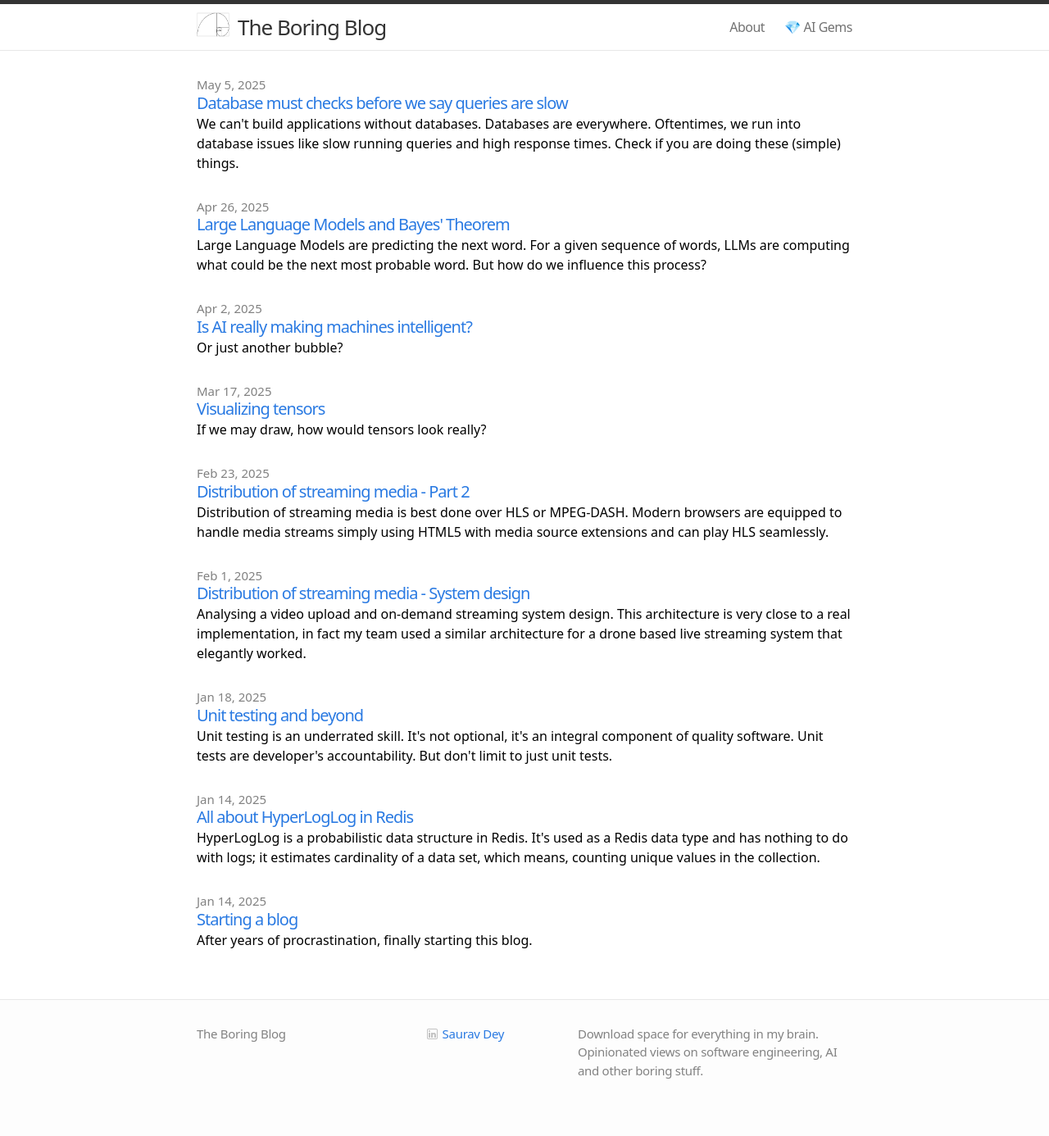
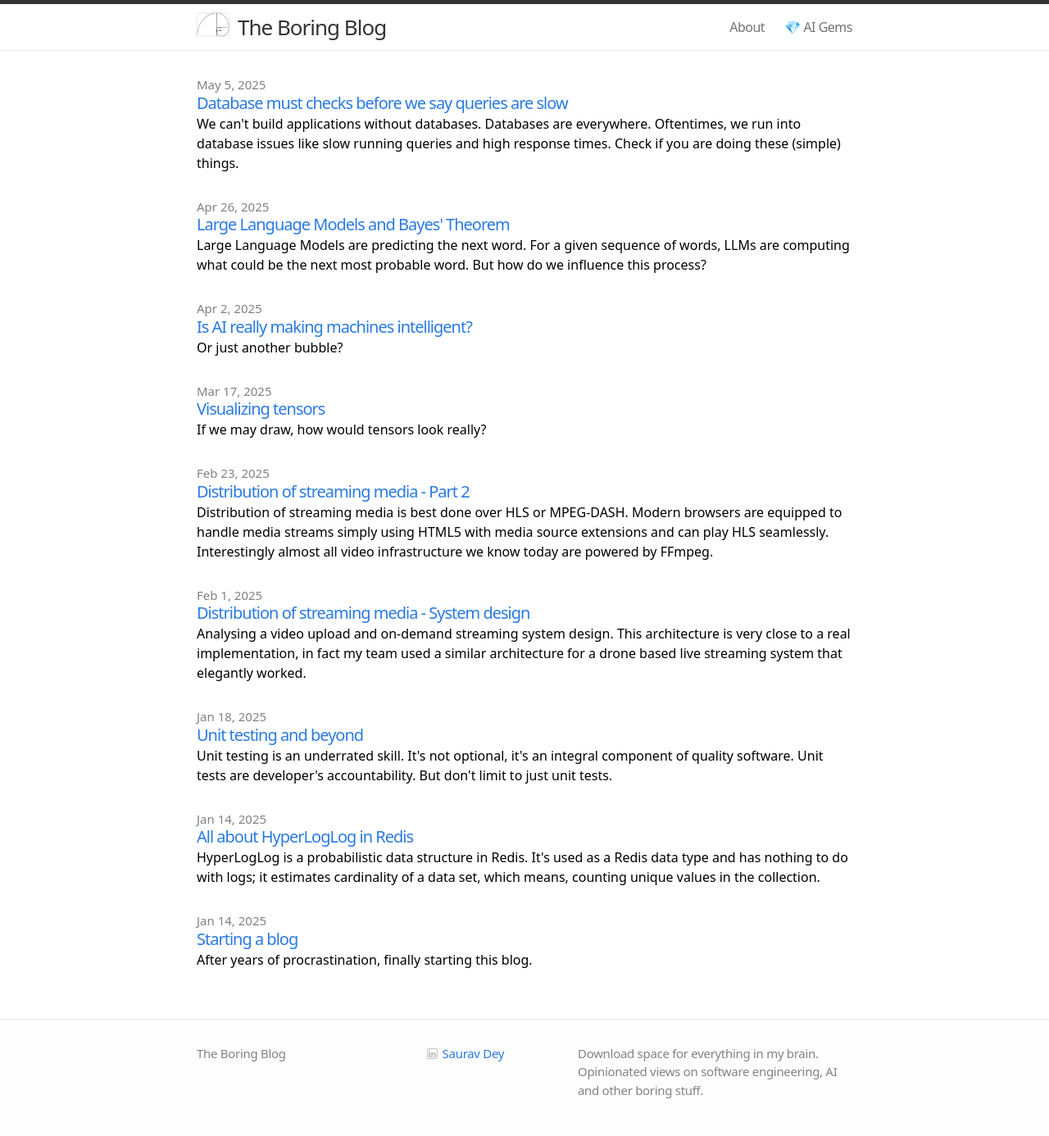
Before and after one commit to mindyouragents/mindyouragents.github.io, a Jekyll site: the page built from index.html, in a window 1280 px wide. Shown: the whole page at 82% size. Built offline with Jekyll 4.4.1, drawn with Linux system fonts in a browser that asks for light colours; some web fonts are replaced; before the commit the page ends 1362 px from its top, so only the background shows below that.

Commit message:
Update 2025-02-23-live-streaming-part-2.markdown

```diff
--- a/_posts/2025-02-23-live-streaming-part-2.markdown
+++ b/_posts/2025-02-23-live-streaming-part-2.markdown
@@ -2,7 +2,7 @@
 layout: post
 comments: false
 title:  "Distribution of streaming media - Part 2"
-excerpt: "Distribution of streaming media is best done over HLS or MPEG-DASH. Modern browsers are equipped to handle media streams simply using HTML5 with media source extensions and can play HLS seamlessly."
+excerpt: "Distribution of streaming media is best done over HLS or MPEG-DASH. Modern browsers are equipped to handle media streams simply using HTML5 with media source extensions and can play HLS seamlessly. Interestingly almost all video infrastructure we know today are powered by FFmpeg."
 date:   2025-02-23 10:00:00
 ---
 
```
